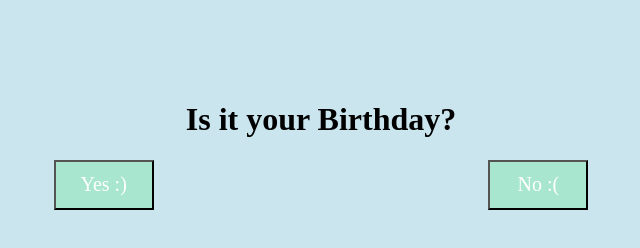
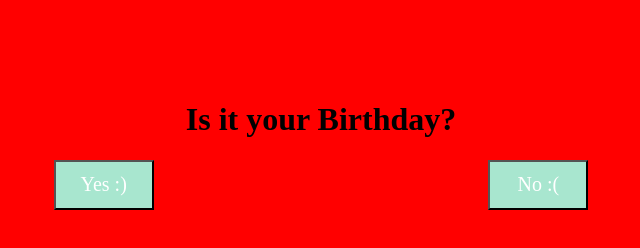
Before and after one commit to joshstromayer/birthday-card, a plain HTML site: page index.html in a window 1280 px wide. Shown: the whole page, without its empty margins (319-959 px from the left). Drawn offline with Linux system fonts and the light colour scheme.

Commit message:
Update styles.css

```diff
--- a/styles.css
+++ b/styles.css
@@ -1,5 +1,5 @@
 html {
-    background-color: #add8e6a4;
+    background-color: red;
     font-family: 'Baloo 2';
 }
 
```
